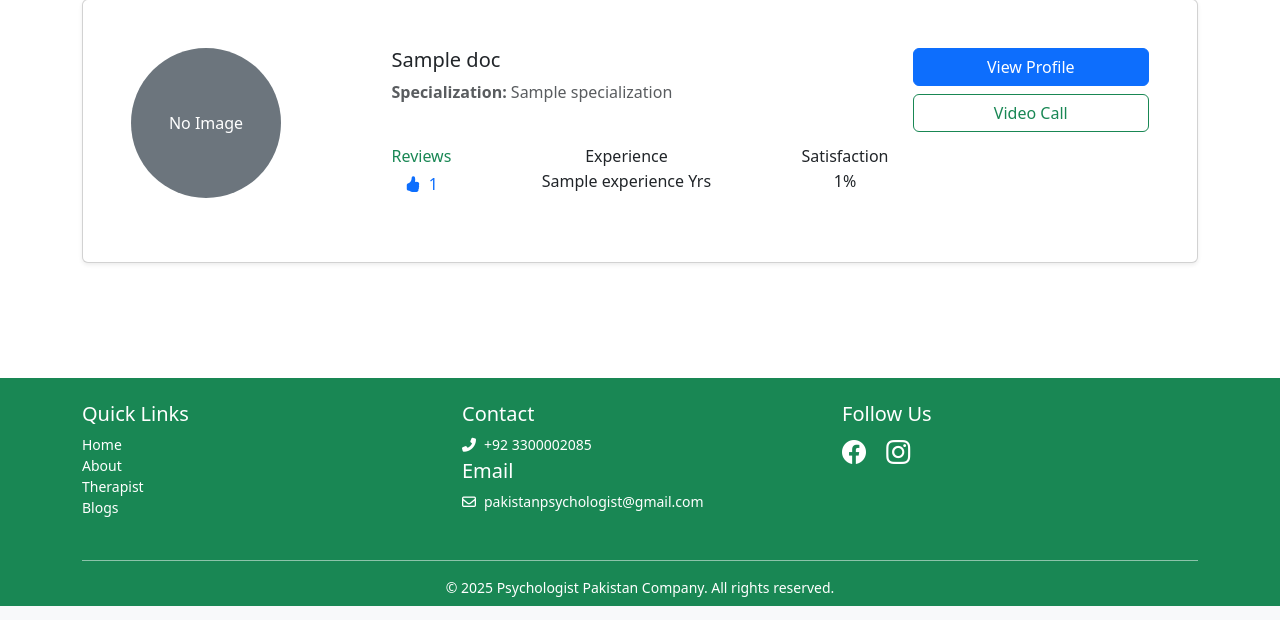
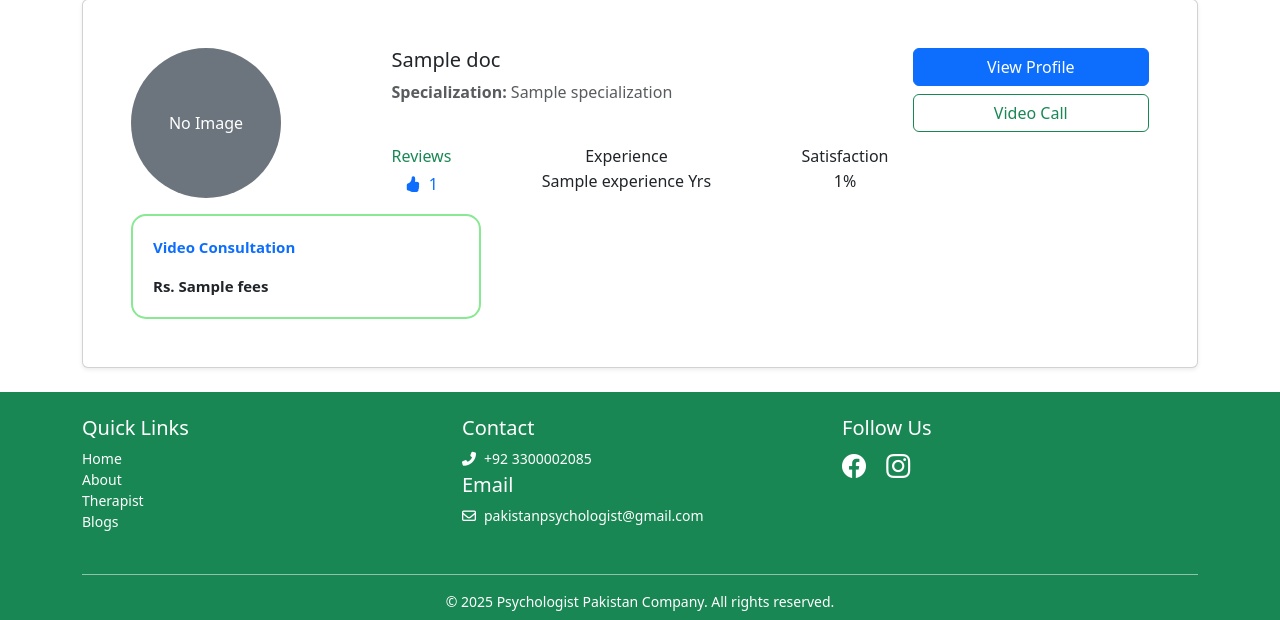
Before and after one commit to Shahrozali2546/Psycologist_Consultant_Flask, a Flask app: template templates/doctor.html in a window 1280 px wide. Shown: the part 194-814 px from the top of the page. Run offline with Flask 3, Linux system fonts and the light colour scheme; the template is opened without the code that fills it: most values are stand-ins (such as "Sample title", 1, 10 or a date in 2020).

Commit message:
Update doctor profile form and video call route

```diff
--- a/templates/doctor.html
+++ b/templates/doctor.html
@@ -18,7 +18,7 @@
   <div class="card mb-4 shadow-sm p-5">
     <div class="row align-items-start">
 
-      <!-- Left Column: Image + Reviews -->
+      <!-- Left Column: Image + Reviews + Fees -->
       <div class="col-md-3 text-center">
         {% if doctor.image %}
           <img src="{{ url_for('static', filename='uploads/' ~ doctor.image) }}"
@@ -31,7 +31,11 @@
           </div>
         {% endif %}
 
-
+        <!-- Fees Block Video Consultation -->
+        <div class="mt-3" style="border: 2px solid #89E894; border-radius: 15px; padding: 20px;  width: 350px; text-align: left; ">
+          <p class="mb-3" style="font-weight: bold; font-size: 15px; color: #0d6efd;">Video Consultation</p>
+          <p class="mb-0" style="font-size: 15px; font-weight: bold; ">Rs. {{ doctor.fees }}</p>
+        </div>
       </div>
 
       <!-- Middle Column: Name, Specialization, Reviews, Experience, Satisfaction side-by-side -->
@@ -47,7 +51,7 @@
         </div>
 
         <!-- Reviews, Experience & Satisfaction side by side -->
-  <div class="d-flex justify-content-between  pt-3">
+        <div class="d-flex justify-content-between pt-3">
           <!-- Reviews -->
           <div class="text-center">
             <p class="mb-1 text-success">Reviews</p>
@@ -56,15 +60,11 @@
               <span>{{ doctor.review_count }}</span>
             </div>
           </div>
-
-
-
           <!-- Experience -->
           <div class="text-center">
             <p class="mb-1">Experience</p>
             <h6>{{ doctor.experience }} Yrs</h6>
           </div>
-
           <!-- Satisfaction -->
           <div class="text-center">
             <p class="mb-1">Satisfaction</p>
@@ -73,16 +73,14 @@
         </div>
       </div>
 
-
       <!-- Right Column: Buttons -->
-      <div class="col-md-3 text-end d-flex flex-column justify-content-start">
+      <div class="col-md-3 d-flex flex-column justify-content-start align-items-end">
         <a href="/doctor/{{ doctor.id }}" class="btn btn-primary mb-2 w-100">View Profile</a>
         <a href="/video-call/{{ doctor.id }}" class="btn btn-outline-success w-100">Video Call</a>
       </div>
     </div>
   </div>
   {% endfor %}
-
 </div>
 
 {% endblock %}
--- a/templates/doctor_detail.html
+++ b/templates/doctor_detail.html
@@ -162,6 +162,8 @@
 
         <div class="alert alert-success bg-white rounded shadow-sm p-3 mb-4">
           <h5><i class="bi bi-calendar-check"></i> Video Consultation Availability</h5>
+          <p class="mb-0" style="font-size: 15px; font-weight: bold; ">Rs. {{ doctor.fees }}</p>
+
           <ul class="mb-0">
             {% for (date, day), times in availability_summary.items() %}
               <li><strong>{{ day }} ({{ date }}):</strong>
--- a/templates/video_call.html
+++ b/templates/video_call.html
@@ -10,6 +10,8 @@
 <!-- Doctor Availability with white bg and rounded corners -->
 <div class="alert alert-success bg-white rounded mb-5 shadow-sm p-4">
   <h5><i class="bi bi-calendar-check"></i> Video Consultation Availability</h5>
+  <p class="mb-0" style="font-size: 15px; font-weight: bold; ">Rs. {{ doctor.fees }}</p>
+
   <ul class="mb-0">
   {% for (date, day), times in availability_summary.items() %}
   <li><strong>{{ day }} ({{ date }}):</strong>
```
Lines whose indentation alone changed are shown as unchanged.
